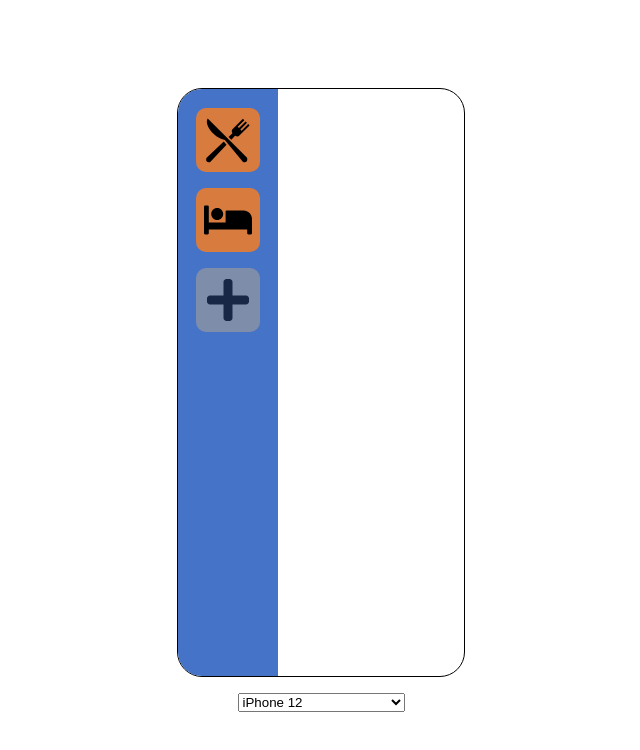
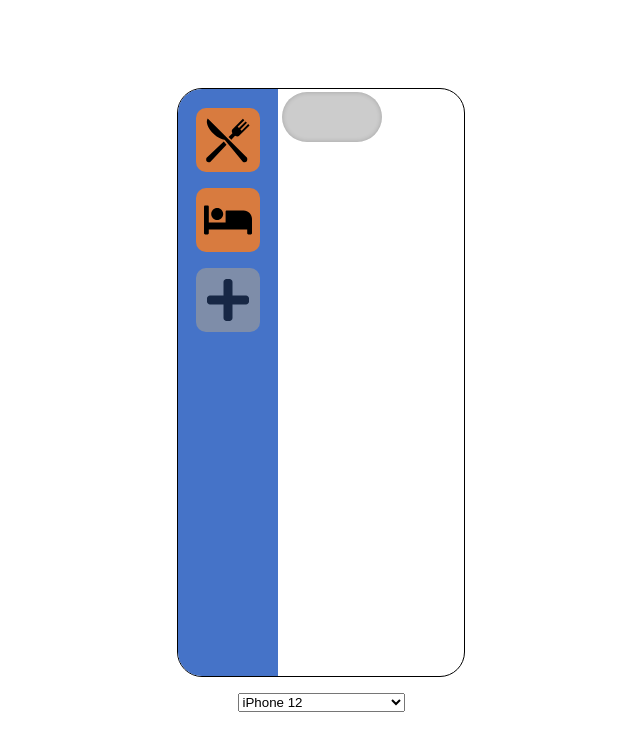
Before and after one commit to JonathanHYYan/Arduino-App-Mobile-Display, a React (Create React App) app: page /main in a window 1280 px wide. Shown: the top 750 px of the page, without its empty margins (319-959 px from the left). Built offline with nearby package versions, Linux system fonts and the light colour scheme.

Commit message:
[SDCWA-11] Create a switch component that takes in a true or false value

```diff
--- a/src/Components/Main/MainPage.js
+++ b/src/Components/Main/MainPage.js
@@ -9,6 +9,7 @@ import {
   Plus,
 } from "./MainPageStyles";
 import { data } from "../../Assets/data";
+import Toggle from "../Utlity/Toggle";
 
 const MainPage = () => {
   // A data set needs to be imported or fetched from firebase on what applicances is available
@@ -37,7 +38,7 @@ const MainPage = () => {
           <Plus />
         </AddIcon>
       </Nav>
-      <Controls></Controls>
+      <Controls><Toggle/></Controls>
     </DefaultPage>
   );
 };
--- /dev/null
+++ b/src/Components/Utlity/Toggle.js
@@ -0,0 +1,16 @@
+import { useState } from "react";
+import { ToggleSwitch } from "./ToggleStyles";
+
+const Toggle = () => {
+    const [checked, setChecked] = useState(false);
+
+    return(
+    <ToggleSwitch
+    type="checkbox"
+    checked={checked}
+    onChange={() => setChecked(!checked)}
+    />
+    )
+};
+
+export default Toggle;
--- /dev/null
+++ b/src/Components/Utlity/ToggleStyles.js
@@ -0,0 +1,15 @@
+import styled from "styled-components";
+
+export const ToggleSwitch = styled.input`
+  position: relative;
+  appearance: none;
+  width: 100px;
+  height: 50px;
+  background: #ccc;
+  border-radius: 50px;
+  box-shadow: inset 0 0 5px rgba(0, 0, 0, 0.2);
+  cursor: pointer;
+  transition: 0.4s;
+
+
+`;
```
